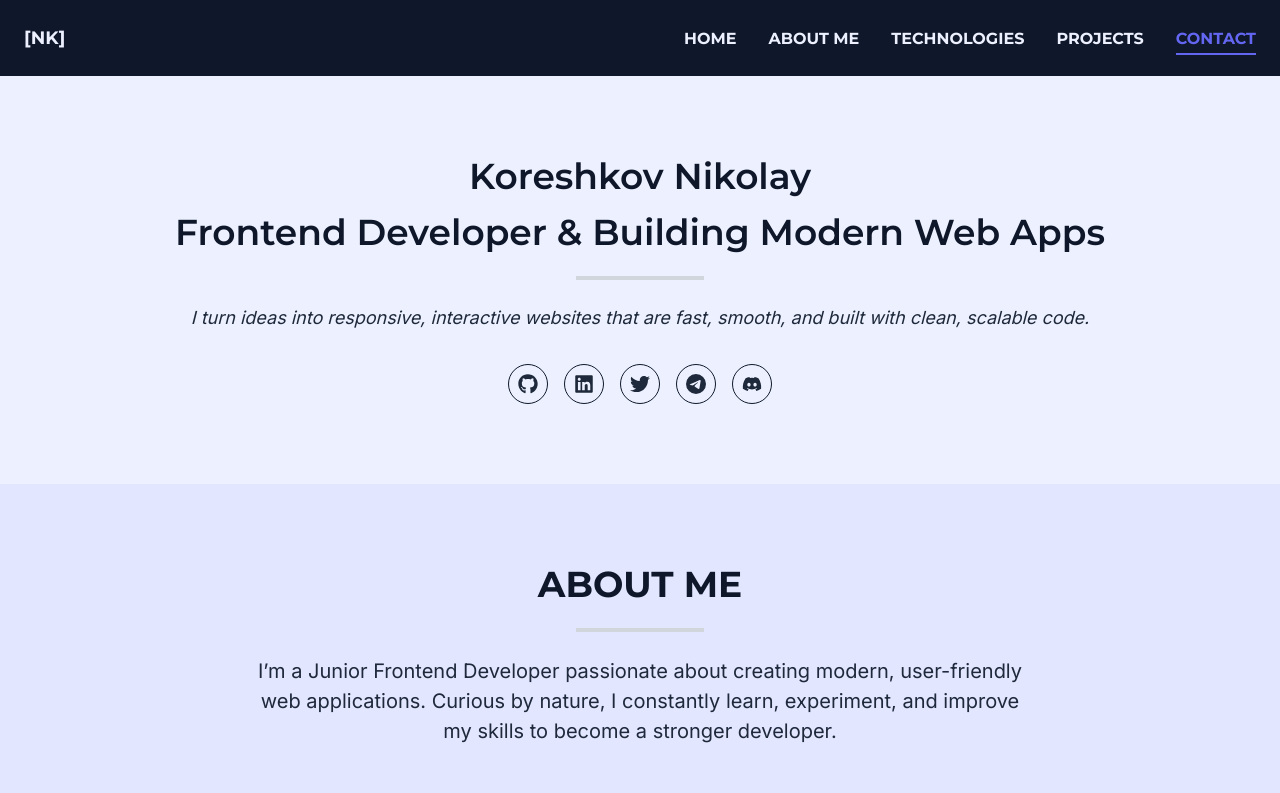
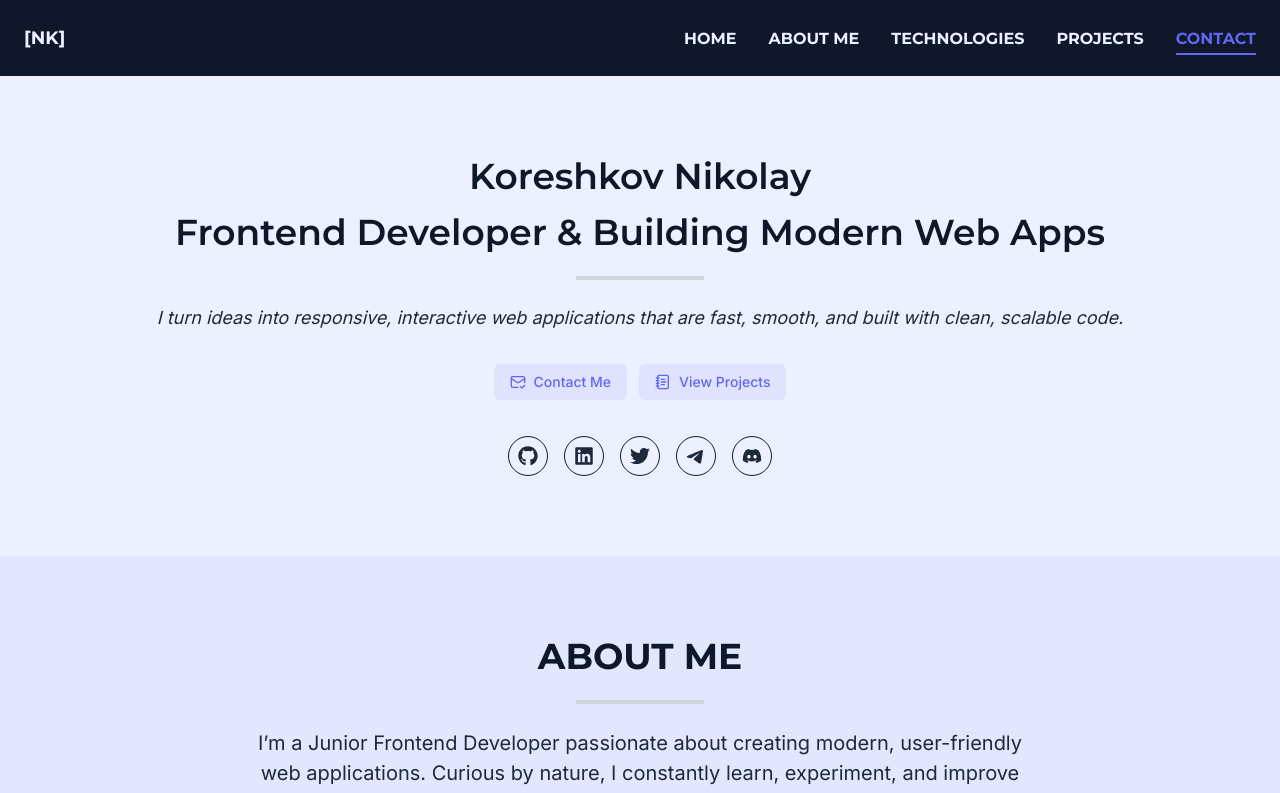
Before and after one commit to labattaria/portfolio-frontend, a Next.js app: page / in a window 1280 px wide. Shown: the top 793 px of the page. Built offline with nearby package versions, Linux system fonts and the light colour scheme.

Commit message:
add Contact Me and View Projects links with section redirects, minor content update

```diff
--- a/components/hero.tsx
+++ b/components/hero.tsx
@@ -1,5 +1,7 @@
+import Link from "next/link";
 import { FaGithub, FaLinkedin, FaTwitter, FaDiscord } from "react-icons/fa";
-import { SiTelegram } from "react-icons/si";
+import { MailCheck, NotebookText } from "lucide-react";
+import { RiTelegram2Fill } from "react-icons/ri";
 
 const socialLinks = [
   {
@@ -18,7 +20,7 @@ const socialLinks = [
     label: "Twitter",
   },
   {
-    icon: SiTelegram,
+    icon: RiTelegram2Fill,
     url: "https://t.me/magna_carta",
     abel: "Telegram",
   },
@@ -43,9 +45,27 @@ export default function Hero() {
         <hr className="border-2 border-gray-300 w-32 mx-auto my-6" />
 
         <p className="text-lg text-ink font-normal text-center mb-8 italic">
-          I turn ideas into responsive, interactive websites that are fast,
-          smooth, and built with clean, scalable code.
+          I turn ideas into responsive, interactive web applications that are
+          fast, smooth, and built with clean, scalable code.
         </p>
+
+        <div className="flex justify-center gap-3 mb-9">
+          <Link
+            href="#contact"
+            scroll={true}
+            className="flex items-center gap-2 rounded-md px-4 py-2 text-sm font-medium bg-accent/10 text-accent hover:bg-accent/70 hover:text-[#ffffff] duration-300"
+          >
+            <MailCheck className="w-4 h-4" /> Contact Me
+          </Link>
+          <Link
+            href="#projects"
+            scroll={true}
+            className="flex items-center gap-2 rounded-md px-4 py-2 text-sm font-medium bg-accent/10 text-accent hover:bg-accent/70 hover:text-[#ffffff] duration-300"
+          >
+            <NotebookText className="w-4 h-4" />
+            View Projects
+          </Link>
+        </div>
 
         <div className="flex gap-4 items-center justify-center">
           {socialLinks.map((link, index) => {
```
